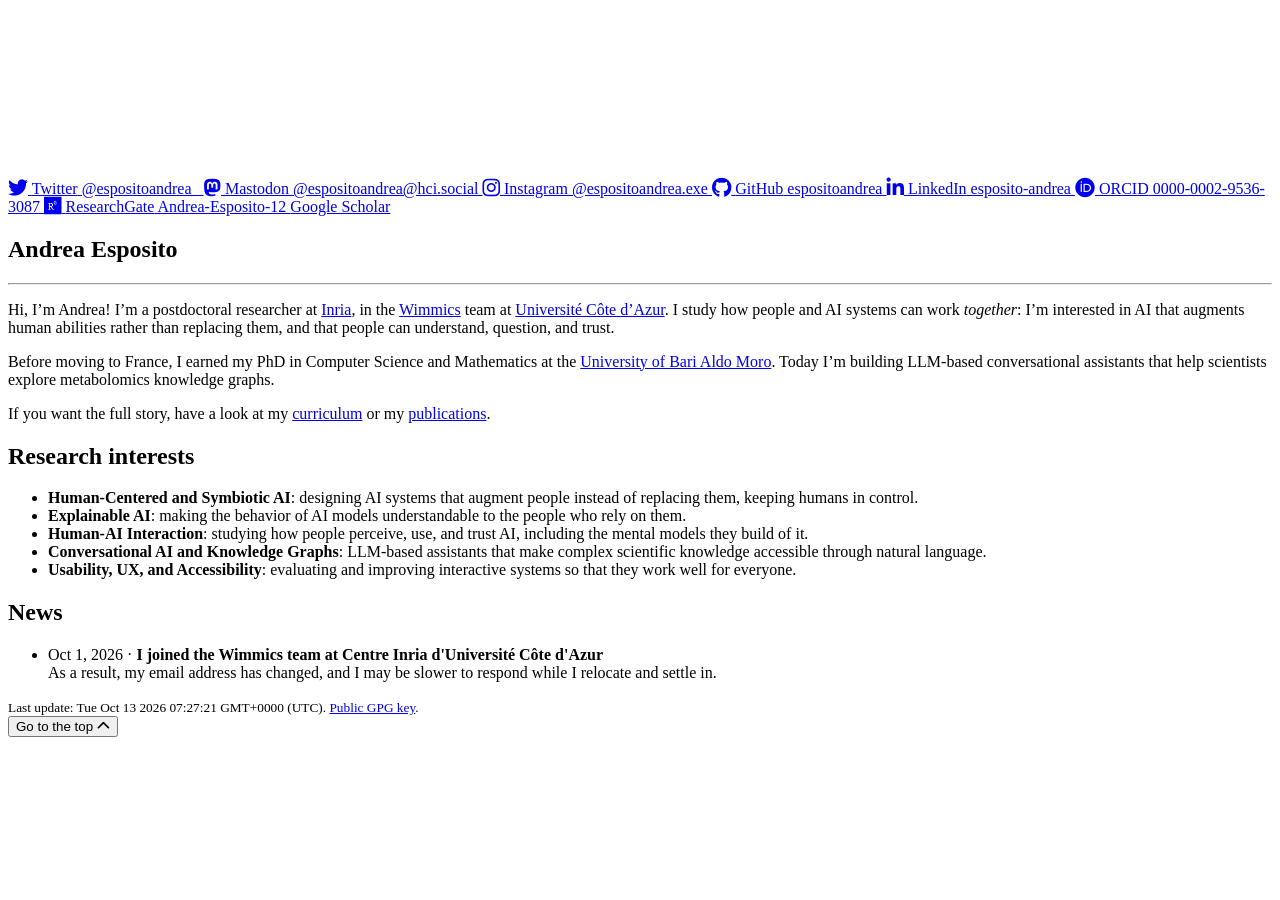
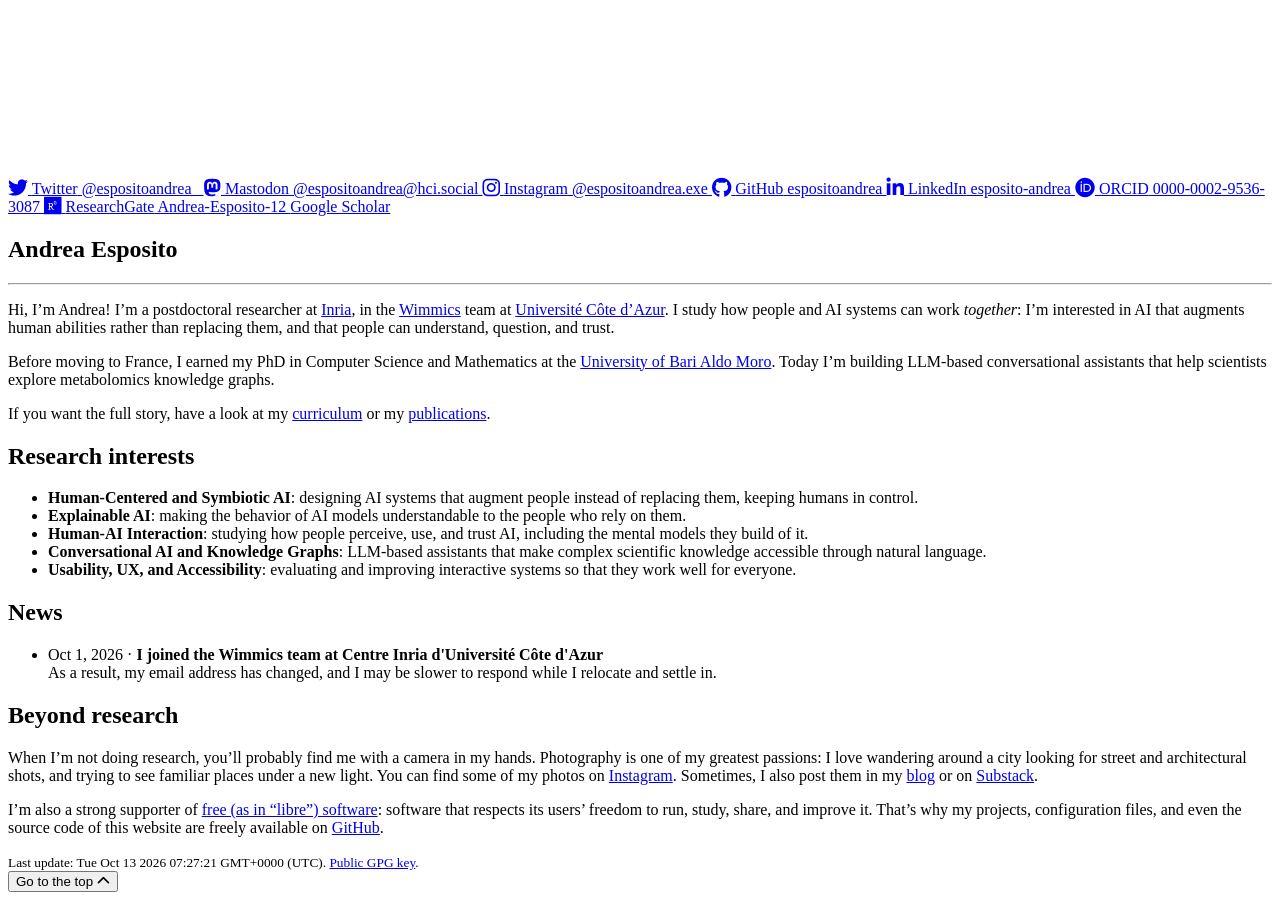
Before and after one commit to espositoandrea/espositoandrea.github.io, a Jekyll site: the page built from index.md, in a window 1280 px wide and 900 px high, scrolled down 4328 px. Built offline with Jekyll 4.4.1, drawn with Linux system fonts in a browser that asks for light colours; nearby versions of some CDN libraries; comment, search, counter and statistics services are not loaded; a style sheet for code colours, icons or effects is not loaded; before the commit the page ends 5073 px from its top, so only the background shows below that.

Commit message:
Add photography and free software to the home page
Adds a "Beyond research" section about photography and free/libre
software.

```diff
--- a/index.md
+++ b/index.md
@@ -63,3 +63,21 @@ or my [publications]({{ '/publications' | relative_url }}).
 {% endfor %}
 </div>
 {% endif %}
+
+## Beyond research
+
+When I'm not doing research, you'll probably find me with a camera in my hands.
+Photography is one of my greatest passions: I love wandering around a city
+looking for street and architectural shots, and trying to see familiar places
+under a new light.
+{%- assign instagram = site.data.contacts | where: "name", "Instagram" | first %}
+{%- if instagram %}
+You can find some of my photos on
+[Instagram]({{ instagram.link }}){:target="_blank" rel="noopener noreferrer"}.
+{%- endif %}
+Sometimes, I also post them in my [blog]({{ '/blog/' | absolute_url }}) or on [Substack](https://espositoandrea.substack.com){:target="_blank" rel="noopener noreferrer"}.
+
+I'm also a strong supporter of [free (as in "libre") software](https://www.gnu.org/philosophy/free-sw.html){:target="_blank"}:
+software that respects its users' freedom to run, study, share, and improve it.
+That's why my projects, configuration files, and even the source code of this
+website are freely available on [GitHub](https://github.com/espositoandrea){:target="_blank"}.
```
